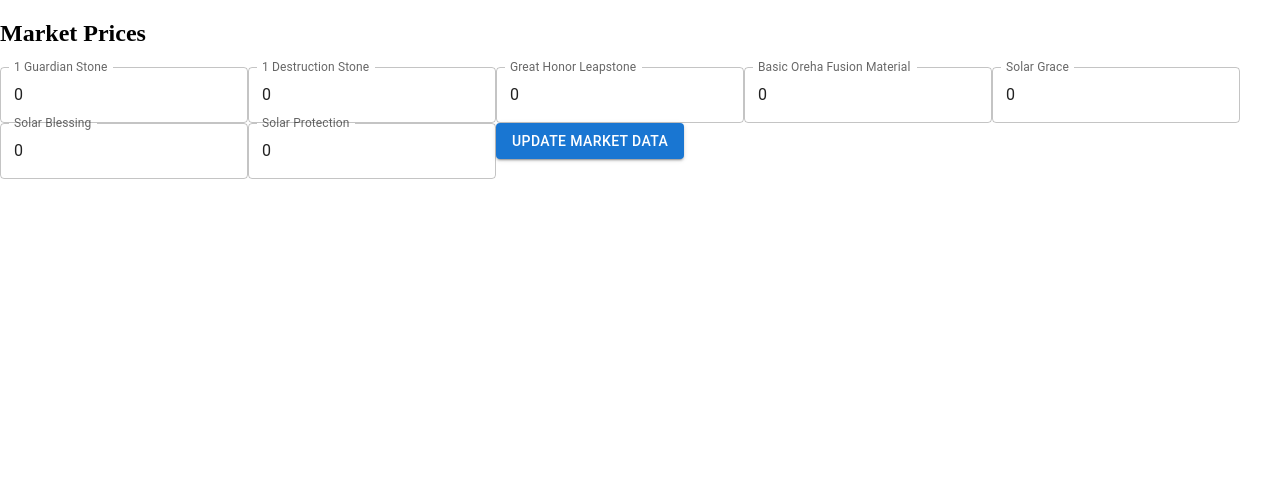
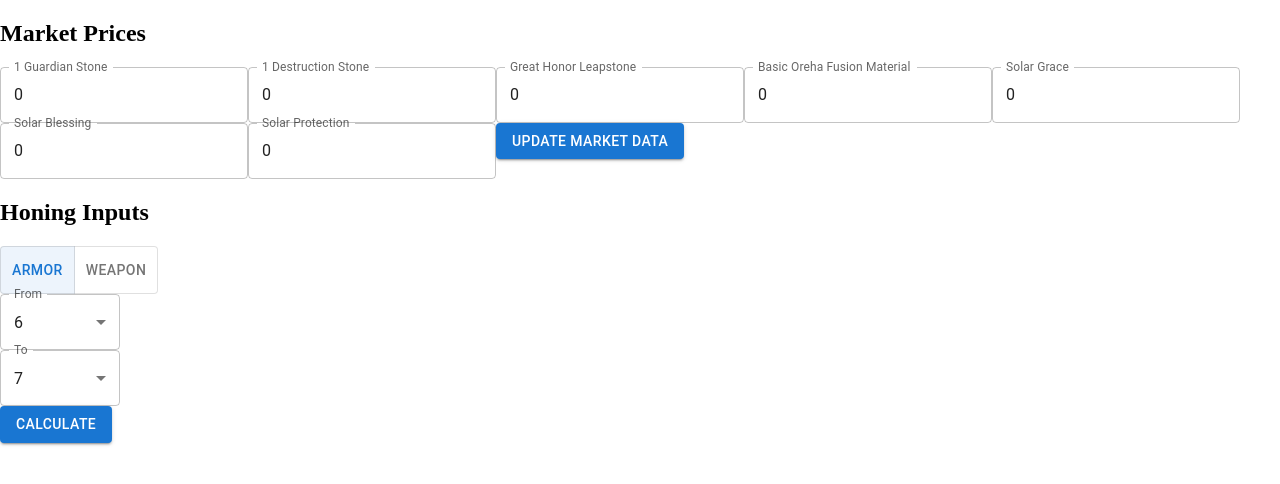
Before and after one commit to derhin1/LAHoningOptimizer, a React (Create React App) app: page / in a window 1280 px wide. Shown: the top 484 px of the page. Built offline with nearby package versions, Linux system fonts and the light colour scheme.

Commit message:
created front end for honing inputs

```diff
--- /dev/null
+++ b/src/AuthContext.js
@@ -0,0 +1,5 @@
+import { createContext } from "react";
+
+const AuthContext = createContext({});
+
+export default AuthContext;
--- a/src/components/App.js
+++ b/src/components/App.js
@@ -1,9 +1,10 @@
 import React from "react";
-import { PriceInputs } from "./index";
+import { PriceInputs, UpgradeInputs } from "./index";
 const App = () => {
   return (
     <div className="app-container">
       <PriceInputs />
+      <UpgradeInputs />
     </div>
   );
 };
--- /dev/null
+++ b/src/components/AuthProvider.jsx
@@ -0,0 +1,24 @@
+import AuthContext from "../AuthContext";
+import { useState } from "react";
+
+const AuthProvider = ({ children }) => {
+  const [startingValue, setStartingValue] = useState(6);
+  const [endValue, setEndValue] = useState(7);
+  const [honingType, setHoningType] = useState("armor");
+  return (
+    <AuthContext.Provider
+      value={{
+        startingValue,
+        setStartingValue,
+        endValue,
+        setEndValue,
+        honingType,
+        setHoningType,
+      }}
+    >
+      {children}
+    </AuthContext.Provider>
+  );
+};
+
+export default AuthProvider;
--- /dev/null
+++ b/src/components/CostDisplay.jsx
@@ -0,0 +1,3 @@
+import React from "react";
+
+const CostDisplay = () => {};
--- /dev/null
+++ b/src/components/UpgradeInputs.jsx
@@ -0,0 +1,107 @@
+import React, { useState } from "react";
+import {
+  Box,
+  InputLabel,
+  MenuItem,
+  FormControl,
+  Select,
+  Button,
+  ToggleButton,
+  ToggleButtonGroup,
+} from "@mui/material";
+import useAuth from "../hooks/useAuth.js";
+
+const UpgradeInputs = () => {
+  const { startingValue, setStartingValue, endValue, setEndValue } = useAuth();
+  const [alignment, setAlignment] = useState("armor");
+
+  const handleStartingInput = (event) => {
+    setStartingValue(event.target.value);
+  };
+
+  const handleEndInput = (event) => {
+    setEndValue(event.target.value);
+  };
+
+  const handleChange = (event, newAlignment) => {
+    setAlignment(newAlignment);
+  };
+
+  function calculateHoning() {
+    console.log(alignment);
+  }
+
+  return (
+    <div className="honing-values">
+      <h2>Honing Inputs</h2>
+      <ToggleButtonGroup
+        color="primary"
+        value={alignment}
+        exclusive
+        onChange={handleChange}
+      >
+        <ToggleButton value="armor">Armor</ToggleButton>
+        <ToggleButton value="weapon">Weapon</ToggleButton>
+      </ToggleButtonGroup>
+      <Box className="honing-input">
+        <FormControl fullWidth>
+          <InputLabel className="select-label">From</InputLabel>
+          <Select
+            labelId="demo-simple-select-label"
+            id="demo-simple-select"
+            value={startingValue}
+            label="From"
+            onChange={handleStartingInput}
+          >
+            <MenuItem value={6}>6</MenuItem>
+            <MenuItem value={7}>7</MenuItem>
+            <MenuItem value={8}>8</MenuItem>
+            <MenuItem value={9}>9</MenuItem>
+            <MenuItem value={10}>10</MenuItem>
+            <MenuItem value={11}>11</MenuItem>
+            <MenuItem value={12}>12</MenuItem>
+            <MenuItem value={13}>13</MenuItem>
+            <MenuItem value={14}>14</MenuItem>
+            <MenuItem value={15}>15</MenuItem>
+            <MenuItem value={16}>16</MenuItem>
+            <MenuItem value={17}>17</MenuItem>
+            <MenuItem value={18}>18</MenuItem>
+            <MenuItem value={19}>19</MenuItem>
+          </Select>
+        </FormControl>
+      </Box>
+      <Box className="honing-input">
+        <FormControl fullWidth>
+          <InputLabel className="select-label">To</InputLabel>
+          <Select
+            labelId="demo-simple-select-label"
+            id="demo-simple-select"
+            value={endValue}
+            label="To"
+            onChange={handleEndInput}
+          >
+            <MenuItem value={7}>7</MenuItem>
+            <MenuItem value={8}>8</MenuItem>
+            <MenuItem value={9}>9</MenuItem>
+            <MenuItem value={10}>10</MenuItem>
+            <MenuItem value={11}>11</MenuItem>
+            <MenuItem value={12}>12</MenuItem>
+            <MenuItem value={13}>13</MenuItem>
+            <MenuItem value={14}>14</MenuItem>
+            <MenuItem value={15}>15</MenuItem>
+            <MenuItem value={16}>16</MenuItem>
+            <MenuItem value={17}>17</MenuItem>
+            <MenuItem value={18}>18</MenuItem>
+            <MenuItem value={19}>19</MenuItem>
+            <MenuItem value={20}>20</MenuItem>
+          </Select>
+        </FormControl>
+      </Box>
+      <Button onClick={calculateHoning} variant="contained">
+        Calculate
+      </Button>
+    </div>
+  );
+};
+
+export default UpgradeInputs;
--- a/src/components/index.js
+++ b/src/components/index.js
@@ -1,2 +1,3 @@
 export { default as App } from "./App";
 export { default as PriceInputs } from "./PriceInputs";
+export { default as UpgradeInputs } from "./UpgradeInputs.jsx";
--- /dev/null
+++ b/src/hooks/useAuth.js
@@ -0,0 +1,23 @@
+import { useContext } from "react";
+import AuthContext from "../AuthContext";
+
+const useAuth = () => {
+  const {
+    startingValue,
+    setStartingValue,
+    endValue,
+    setEndValue,
+    honingType,
+    setHoningType,
+  } = useContext(AuthContext);
+  return {
+    startingValue,
+    setStartingValue,
+    endValue,
+    setEndValue,
+    honingType,
+    setHoningType,
+  };
+};
+
+export default useAuth;
--- a/src/index.js
+++ b/src/index.js
@@ -1,8 +1,16 @@
-import React from 'react';
-import ReactDOM from 'react-dom';
-import { App } from './components';
-// css stylesheets can be created for each component
-// place them in the src/style directory, and import them like this:
-import './style/index.css';
+import React from "react";
+import { BrowserRouter as Router } from "react-router-dom";
+import { createRoot } from "react-dom/client";
+import { App } from "./components";
+import "./style/index.css";
+import AuthProvider from "./components/AuthProvider";
 
-ReactDOM.render(<App />, document.getElementById('root'));
+const rootElement = document.getElementById("root");
+const root = createRoot(rootElement);
+root.render(
+  <Router>
+    <AuthProvider>
+      <App />
+    </AuthProvider>
+  </Router>
+);
--- a/src/style/index.css
+++ b/src/style/index.css
@@ -21,3 +21,7 @@ body {
   height: 100vh;
   width: 100vw;
 }
+
+.honing-input {
+  width: 120px;
+}
```
Also changed, not shown: 1 other file (tests, documents, lock files or other folders).
